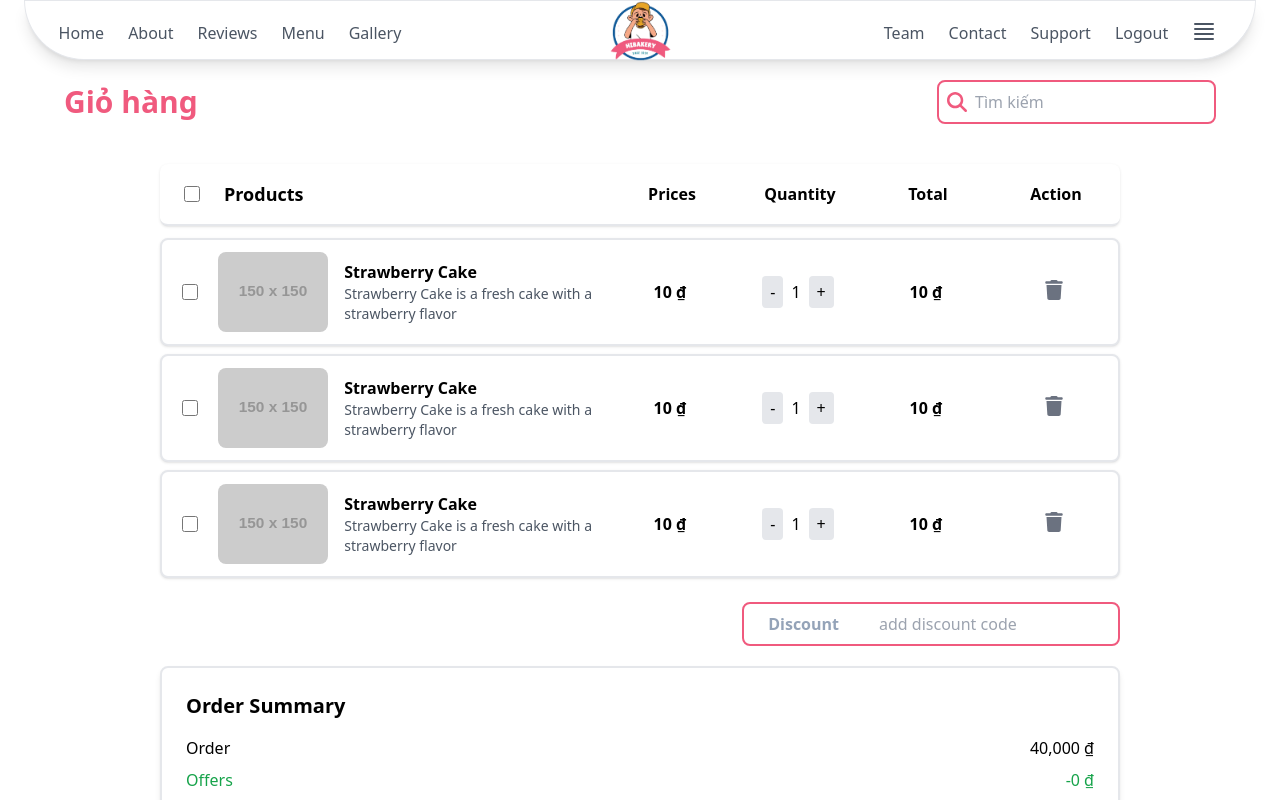
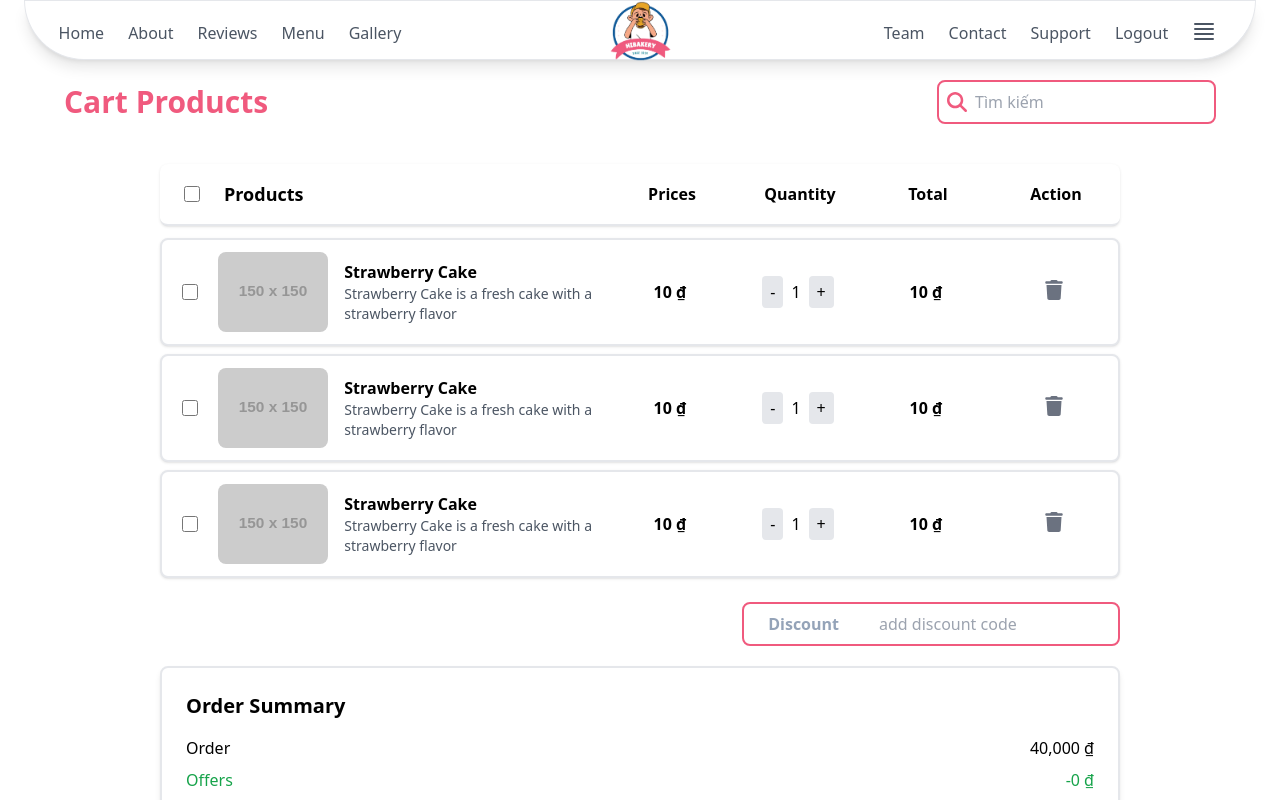
Before and after one commit to AVG-Team/HiBakery, a React (Vite) app in the folder website/: page /gio-hang in a window 1280 px wide. Built offline with nearby package versions, Linux system fonts and the light colour scheme.

Commit message:
fix: update title

```diff
--- a/website/src/pages/Cart/index.jsx
+++ b/website/src/pages/Cart/index.jsx
@@ -156,7 +156,7 @@ export default function Cart() {
     return (
         <div className="flex flex-col items-center justify-center w-full pt-20">
             <div className="flex flex-row items-center justify-between w-full max-w-6xl ">
-                <h1 className="text-3xl font-semibold text-Coral-Pink-500">Giỏ hàng</h1>
+                <h1 className="text-3xl font-semibold text-Coral-Pink-500">Cart Products</h1>
                 <div className="relative flex items-center p-2 ml-10 bg-white border-2 rounded-lg border-Coral-Pink-500">
                     <FontAwesomeIcon icon={faSearch} className="w-5 h-5 text-Coral-Pink-500" />
                     <input type="text" placeholder="Tìm kiếm" className="w-full pl-2 border-none focus:outline-none" />
```
